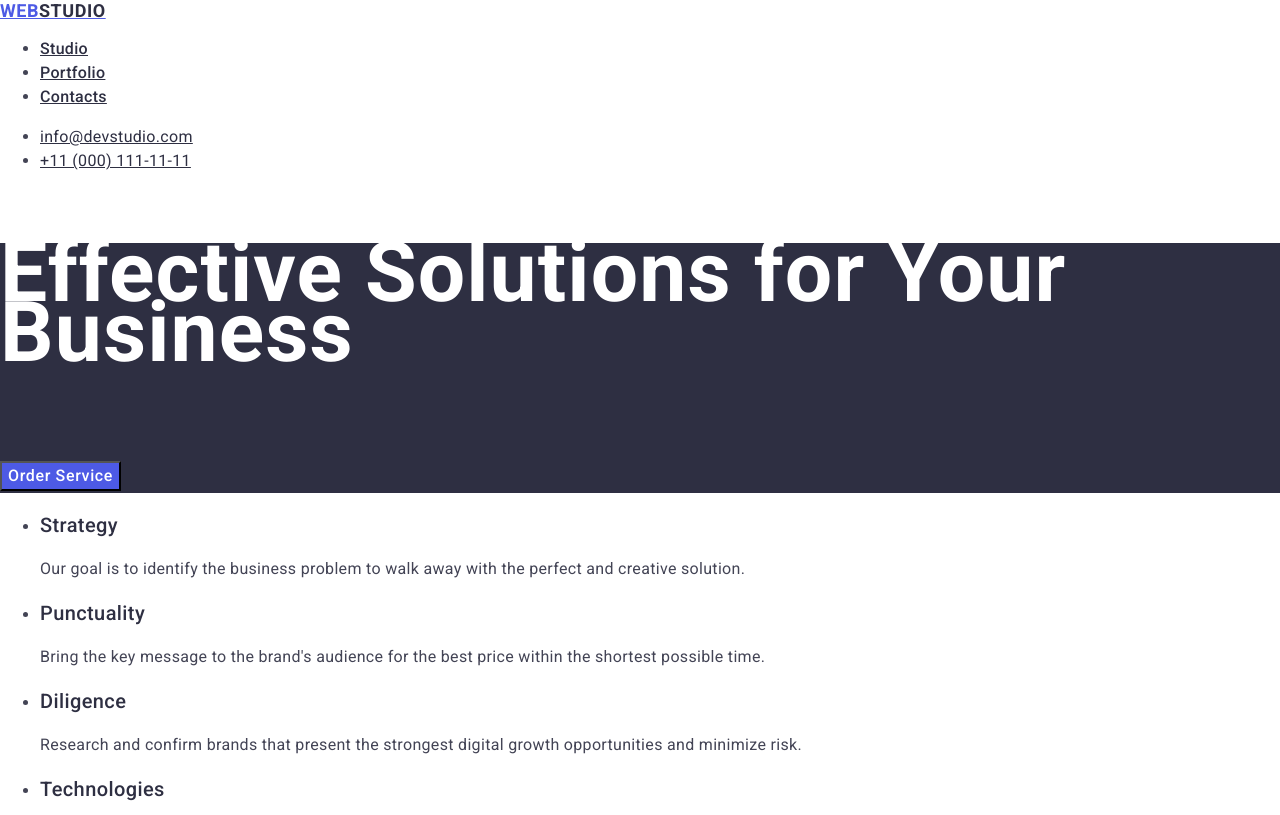
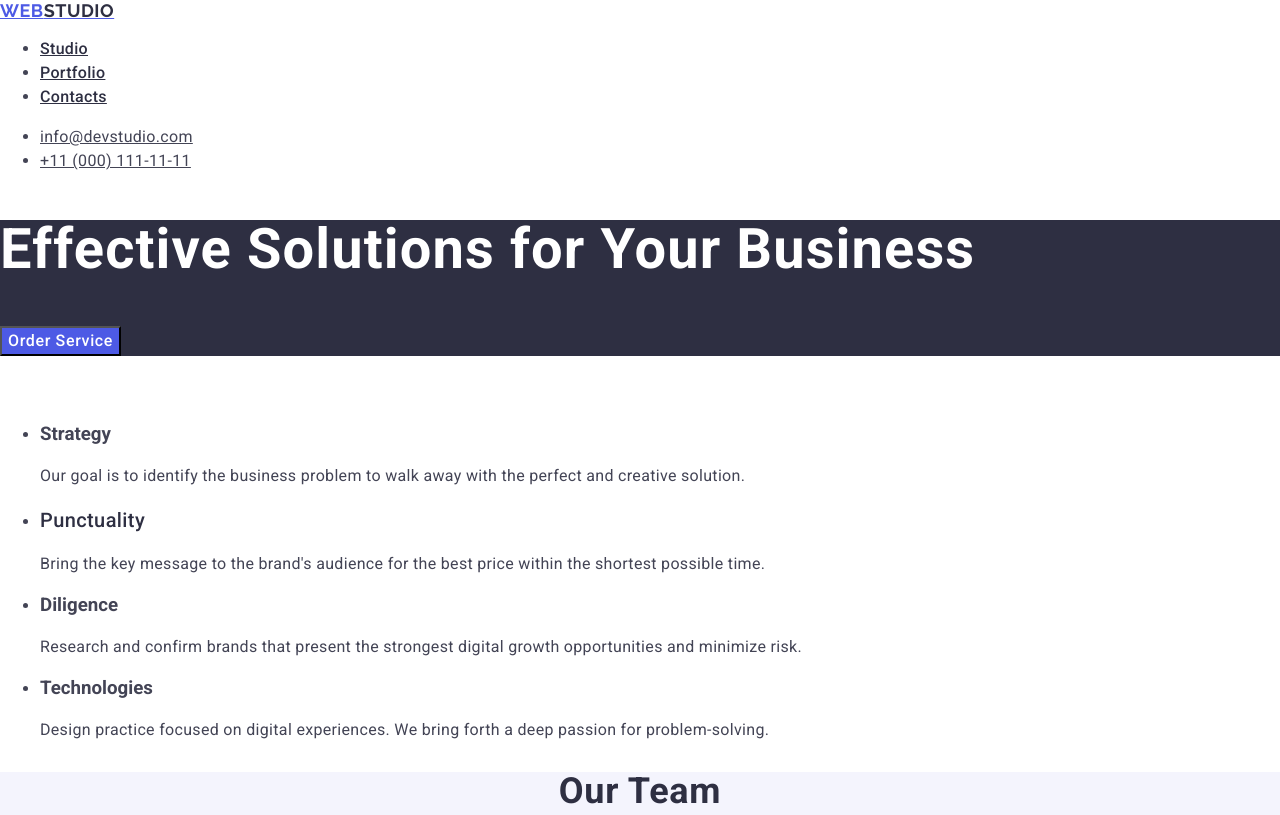
Before and after one commit to hisio13/goit-markup-hw-02, a plain HTML site: page index.html in a window 1280 px wide. Shown: the top 815 px of the page. Drawn offline with nearby package versions, Linux system fonts and the light colour scheme.

Commit message:
add initial file

```diff
--- a/css/styles.css
+++ b/css/styles.css
@@ -1,6 +1,7 @@
 body {
     font-family:"Roboto", sans-serif;
-    color:#434455
+    color:#434455;
+    background-color:#FFFFFF;
 }
 .header {
 
@@ -11,7 +12,8 @@ body {
 }
 
 .header-logo {
-    font-family: var(--second-family);font-weight: 700;
+    font-family:"Raleway",sans-serif;
+    font-weight: 700;
     font-size: 18px;
     line-height: 117%;
     letter-spacing: 0.03em;
@@ -41,29 +43,29 @@ body {
 }
 
 .header-contcat {
-
+font-style: normal;
 }
 
 .header-contact-info {
-    font-style: normal;
     font-size: 16px;
     line-height: 150%;
     letter-spacing: 0.02em;
-    color:#2E2F42
+    color:#434455
 }
 .header-contact-info:hover, .header-contact-info:focus{
     color: #404BBF
 }
 
-.title {
-    font-weight: 700;
-    font-size: 56px;
-    line-height: 107%;
-    letter-spacing: 0.02em;
-    color: #FFFFFF;
+.main-title {
     background-color: #2E2F42;
 }
-
+.main-title-text{
+    font-weight: 700;
+        font-size: 56px;
+        line-height: 107%;
+        letter-spacing: 0.02em;
+        color: #FFFFFF;
+}
 .title-btn {
         font-family: inherit;
     font-weight: 500;
@@ -78,20 +80,14 @@ body {
     background-color: #404BBF
 }
 .visually-hidden{
-    position: absolute;
-        width: 1px;
-        height: 1px;
-        margin: -1px;
         border: 0;
-        padding: 0;
-
         white-space: nowrap;
         clip-path: inset(100%);
         clip: rect(0 0 0 0);
         overflow: hidden;
 }
 
-.features-tytle {
+.features-title {
     font-weight: 500;
         font-size: 20px;
         line-height: 120%;
@@ -105,7 +101,7 @@ body {
     letter-spacing: 0.02em;
 }
 .team {
-
+background: #F4F4FD;
 }
 
 .team-title {
@@ -115,10 +111,11 @@ body {
         letter-spacing: 0.02em;
         text-align: center;
         color: #2E2F42;
+        text-transform: capitalize;
 }
 
 .team-list {
-        background:#F4F4FD;
+    background-color: #FFFFFF
 }
 
 .team-item {
@@ -143,7 +140,7 @@ body {
         line-height: 150%;
         letter-spacing: 0.02em;
         text-align: center;
-        color: #2E2F42;
+        color: #434455
 }
 
 .portfolio {
@@ -157,6 +154,7 @@ body {
         letter-spacing: 0.02em;
         text-align: center;
         color: #2E2F42;
+        text-transform: capitalize;
 }
 
 .portfolio-list {
@@ -187,7 +185,7 @@ body {
 }
 
 .footer-logo {
-    font-family: var(--second-family);
+    font-family:"Raleway",sans-serif;
     font-weight: 700;
     font-size: 18px;
     line-height: 117%;
--- a/index.html
+++ b/index.html
@@ -45,8 +45,8 @@
       </address>
     </header>
     <main>
-      <section class="title">
-        <h1>Effective Solutions for Your Business</h1>
+      <section class="main-title">
+        <h1 class="main-title-text">Effective Solutions for Your Business</h1>
         <button type="button" class="title-btn">Order Service</button>
       </section>
       <section class="features">
@@ -60,7 +60,7 @@
             </p>
           </li>
           <li>
-            <h3 class="features-tytle">Punctuality</h3>
+            <h3 class="features-title">Punctuality</h3>
             <p class="features-text">
               Bring the key message to the brand's audience for the best price
               within the shortest possible time.
```
